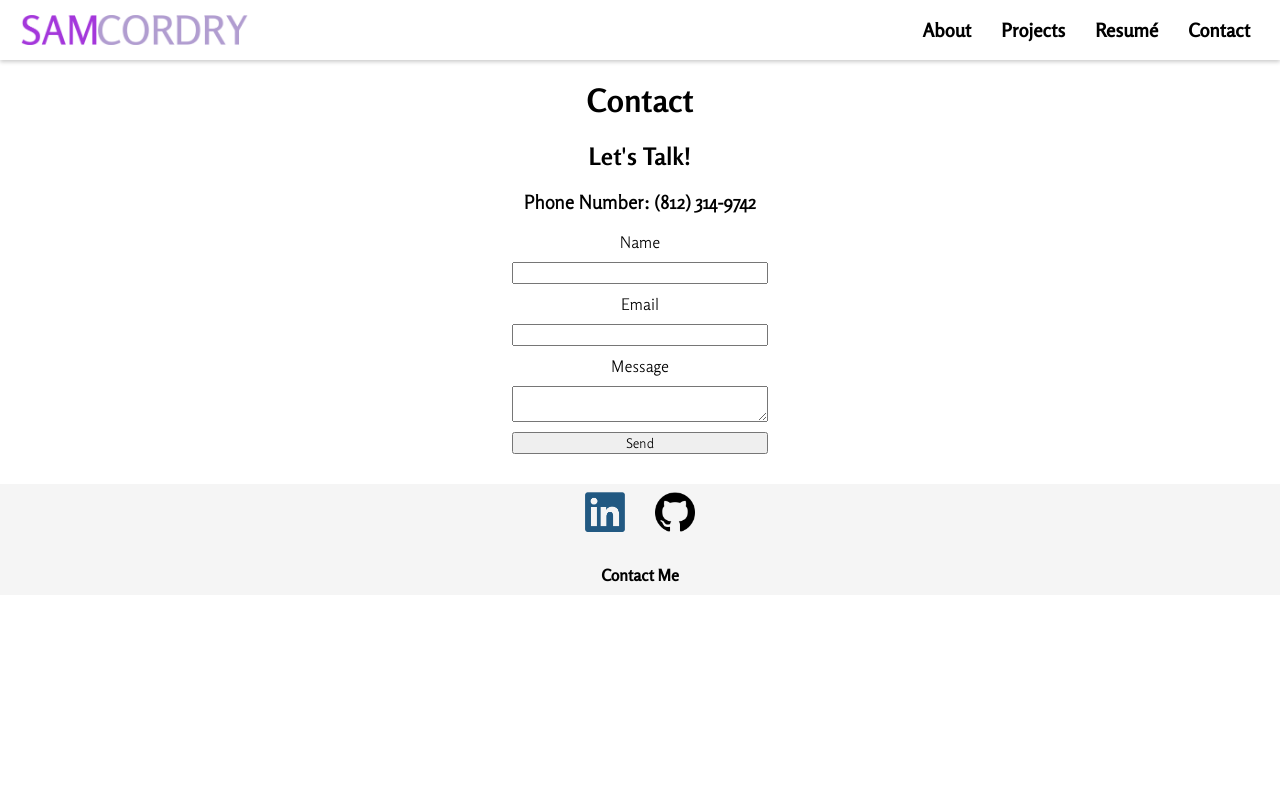
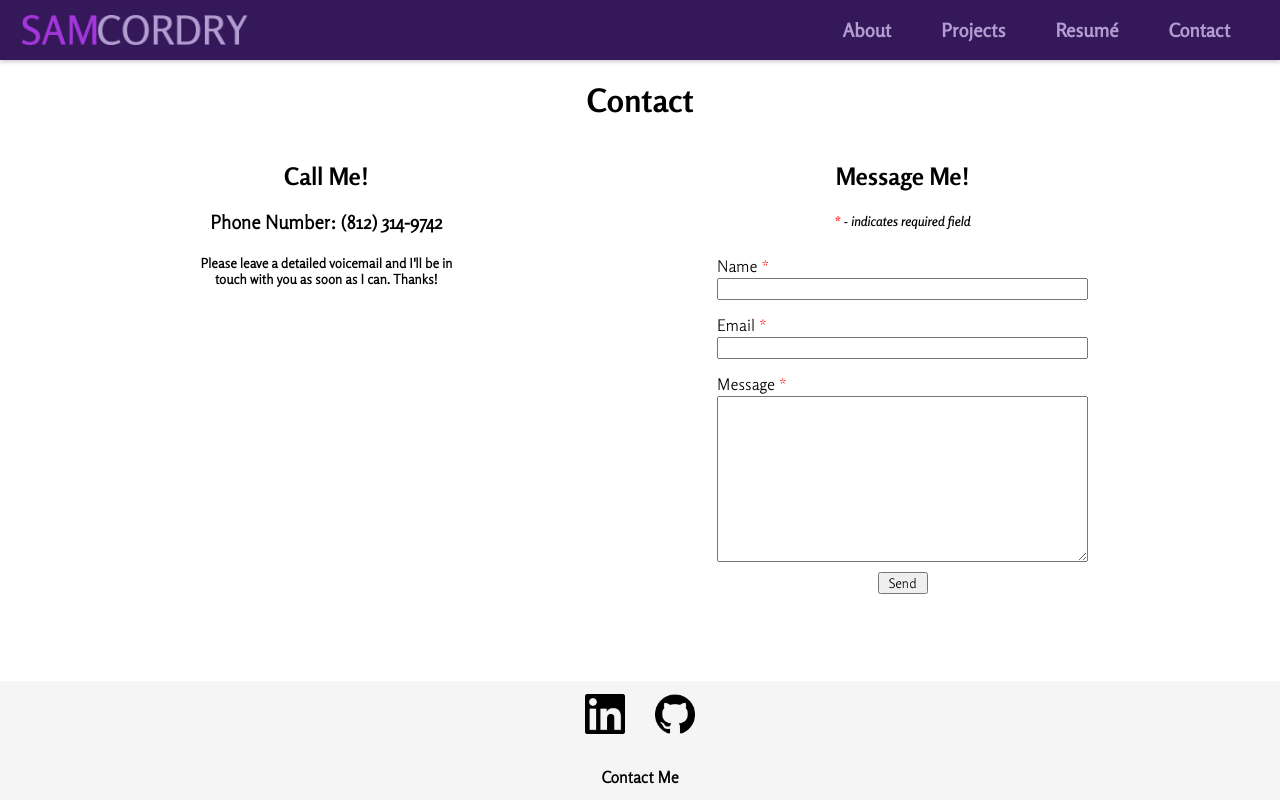
Before and after one commit to Sam-Cordry/personal-website, a React (Create React App) app: page /contact in a window 1280 px wide. Built offline with nearby package versions, Linux system fonts and the light colour scheme.

Commit message:
General content and style update

```diff
--- a/src/App.js
+++ b/src/App.js
@@ -31,6 +31,8 @@ export default function App() {
   return (
     <div className="app">
       <Router>
+      <div className="page-content">
+        <div className="content-wrap">
           <Navbar />
           <Routes>
             <Route exact path="/" element={<About />} />
@@ -38,7 +40,9 @@ export default function App() {
             <Route path="/resume" element={<Resumé />} />
             <Route path="/contact" element={<Contact />} />
           </Routes>
+        </div>
         <Footer />
+      </div>
       </Router>
     </div>
   );
--- a/src/components/ContactForm.js
+++ b/src/components/ContactForm.js
@@ -1,29 +1,59 @@
-import React, { useRef } from "react";
+import React, { useRef, useState } from "react";
 import emailjs from "@emailjs/browser";
 
 export default function ContactForm() {
     const form = useRef();
+    const [name, setName] = useState("");
+    const [email, setEmail] = useState("");
+    const [message, setMessage] = useState("");
+    const [status, setStatus] = useState("");
+    const [statusClass, setStatusClass] = useState("");
 
     const sendEmail = (e) => {
         e.preventDefault();
 
-        emailjs.sendForm('service_3dwou2l', 'template_ugo5p4b', form.current, '_LjK2QS9TkwGrv1cX')
-            .then((result) => {
-                console.log(result.text);
-            }, (error) => {
-                console.log(error.text);
-            });
+        // emailjs.sendForm('service_3dwou2l', 'template_ugo5p4b', form.current, '_LjK2QS9TkwGrv1cX')
+        //     .then((result) => {
+        //         console.log(result.text);
+        //         setStatus("Message Sent!");
+        //         setStatusClass("contact-form-status-success");
+        //     }, (error) => {
+        //         console.log(error.text);
+        //         setStatus("Something went wrong. Please try again later.");
+        //         setStatusClass("contact-form-status-error");
+        //     });
+
+        setName("");
+        setEmail("");
+        setMessage("");
+        setStatus("Message sent! I look forward to reading it!");
+        setStatusClass("contact-form-status-success");
+    };
+
+    const handleNameChange = (e) => {
+        setName(e.target.value);
+    };
+
+    const handleEmailChange = (e) => {
+        setEmail(e.target.value);
+    };
+
+    const handleMessageChange = (e) => {
+        setMessage(e.target.value);
     };
 
     return (
-        <form className="contact-form" ref={form} onSubmit={sendEmail}>
-            <label>Name</label>
-            <input type="text" name="name" required />
-            <label>Email</label>
-            <input type="email" name="email" required />
-            <label>Message</label>
-            <textarea className="contact-form-message" name="message" cols="100" required />
-            <input type="submit" value="Send" />
-        </form>
+        <div>
+            <form className="contact-form" ref={form} onSubmit={sendEmail}>
+                <label className="contact-form-name-label">Name <span className="red">*</span></label>
+                <input type="text" name="name" value={name} onChange={handleNameChange} required className="contact-form-name-field" />
+                <label className="contact-form-email-label">Email <span className="red">*</span></label>
+                <input type="email" name="email" value={email} onChange={handleEmailChange} required className="contact-form-email-field" />
+                <label className="contact-form-message-label">Message <span className="red">*</span></label>
+                <textarea name="message" rows="10" cols="50" value={message} onChange={handleMessageChange} required className="contact-form-message-field" />
+                <input type="submit" value="Send" className="contact-form-submit" />
+            </form>
+            <h5 className={statusClass}>{status}</h5>
+        </div>
     )
 }
--- a/src/components/Footer.js
+++ b/src/components/Footer.js
@@ -15,9 +15,8 @@ export default function Footer() {
                 </a>
             </div>
             <NavLink to="/contact" className="footer-contact" rel="noreferrer">
-                <h4 className="footer-contact">Contact Me</h4>
+                <h4>Contact Me</h4>
             </NavLink>
-            {/* <h5 className="footer-darkmode">Secret Dark Mode!</h5> */}
         </div>
     )
 }
--- a/src/index.css
+++ b/src/index.css
@@ -49,7 +49,7 @@
   src: local("Rosario-SemiBoldItalic"), url("./fonts/Rosario-SemiBoldItalic.ttf") format("truetype");
 }
 
-/* Styling of HTML and React components */
+/* Styling of whole website */
 body {
   margin: 0;
   font-family: -apple-system, BlinkMacSystemFont, 'Segoe UI', 'Roboto', 'Oxygen',
@@ -71,17 +71,29 @@ a:link, a:visited, a:hover, a:active {
   text-align: center;
 }
 
+/* Page alignment styling */
+.page-content {
+  position: relative;
+  min-height: 100vh;
+}
+
+.content-wrap {
+  padding-bottom: 6.5rem;
+}
+
+/* Styling of Navbar */
 .navbar {
   display: flex;
   justify-content: flex-end;
   box-shadow: 0 2px 4px 0 rgba(0,0,0,.2);
   height: 60px;
+  background-color: #35185A;
 }
 
 .navbar-about, .navbar-projects, .navbar-resumé, .navbar-contact {
-  margin-right: 30px;
-  color: black;
-  font-family: "Medium";
+  margin-right: 50px;
+  color: #B19DD0;
+  font-family: "Regular";
 }
 
 .navbar-logo {
@@ -91,9 +103,10 @@ a:link, a:visited, a:hover, a:active {
   width: 100px;
 }
 
+/* Styling of "About" page */
 .about {
-  margin-top: 20px;
-  margin-bottom: 20px;
+  margin-top: 25px;
+  margin-bottom: 25px;
 }
 
 .about-top > h1 {
@@ -103,6 +116,18 @@ a:link, a:visited, a:hover, a:active {
   font-family: "Bold";
 }
 
+.about-main > h2 {
+  margin-bottom: 0px;
+  padding-bottom: 0px;
+  font-family: "Bold";
+}
+
+.about-main > p {
+  margin-top: 10px;
+  font-family: "Light";
+}
+
+/* Styling of "Projects" page */
 .projects-title, .projects-description {
   font-family: "Bold";
 }
@@ -113,41 +138,103 @@ a:link, a:visited, a:hover, a:active {
   font-family: "Light";
 }
 
+/* Styling of "Resumé" page */
 .resumé-title {
   font-family: "Bold";
 }
 
-.contact-title, .contact-description {
+.resumé-viewer {
+  margin-bottom: 30px;
+}
+
+/* Styling of "Contact" page */
+.contact-title, .contact-talk, .contact-message {
   font-family: "Bold";
 }
 
-.contact-info {
+.contact-info, .contact-details {
   font-family: "Light";
+}
+
+.contact-info > a {
+  color: black;
+}
+
+.contact-main {
+  display: flex;
+}
+
+.contact-left {
+  margin-left: 15%;
+  margin-right: 10%;
+}
+
+.contact-right {
+  margin-left: 10%;
+  margin-right: 15%;
+}
+
+.contact-required {
+  font-family: "SemiBoldItalic";
 }
 
 .contact-form {
   display: flex;
   flex-direction: column;
-  margin-right: 40%;
-  margin-left: 40%;
+  margin-right: auto;
+  margin-left: auto;
 }
 
 .contact-form > * {
   margin-bottom: 10px;
 }
 
-.contact-form > label, .contact-form > input {
+.contact-form > label, .contact-form > input, .contact-form > textarea {
   font-family: "Light";
 }
 
-.contact-form-message {
+.contact-form > label {
+  margin-right: auto;
+  margin-top: 5px;
+  margin-bottom: 2px;
+}
+
+.contact-form-message > textarea {
   resize: vertical;
 }
 
+.red {
+  color: red;
+}
+
+.contact-form-submit {
+  width: 50px;
+  margin-left: auto;
+  margin-right: auto;
+}
+
+.contact-form-status-success {
+  color: green;
+  margin-top: 10px;
+  font-family: "Light";
+}
+
+.contact-form-status-error {
+  color: red;
+  margin-top: 10px;
+  font-family: "Regular";
+}
+
+/* Styling of Footer */
 .footer {
-  background-color: #f5f5f5;
+  background-color: #F5F5F5;
+  padding-top: 5px;
   padding-bottom: 10px;
   margin-top: 20px;
+  position: absolute;
+  bottom: 0;
+  width: 100%;
+  height: 6.5rem;
 }
 
 .footer-logos {
@@ -161,10 +248,15 @@ a:link, a:visited, a:hover, a:active {
   width: 40px;
   margin-left: 15px;
   margin-right: 15px;
+  margin-bottom: 0px;
+  padding-bottom: 0px;
 }
 
 .footer-contact {
   color: black;
   margin-bottom: 0px;
-  font-family: "Medium";
+  margin-top: 0px;
+  padding-bottom: 0px;
+  padding-top: 0px;
+  font-family: "Light";
 }
--- a/src/pages/About.js
+++ b/src/pages/About.js
@@ -8,7 +8,8 @@ export default function About() {
                 <h1>Welcome to my little corner of the Internet.</h1>
             </div>
             <div className="about-main">
-
+                <h2>Who am I?</h2>
+                <p>I am a current student at Rochester Institute of Technology, pursuing a degree in Computer Science.</p>
             </div>
         </div>
     )
--- a/src/pages/Contact.js
+++ b/src/pages/Contact.js
@@ -5,11 +5,18 @@ export default function Contact() {
     return (
         <div className="contact">
             <h1 className="contact-title">Contact</h1>
-            <h2 className="contact-description">Let's Talk!</h2>
-            <div className="contact-info">
-                <h3>Phone Number: (812) 314-9742</h3>
+            <div className="contact-main">
+                <div className="contact-left">
+                    <h2 className="contact-talk">Call Me!</h2>
+                    <h3 className="contact-info">Phone Number: <a href="tel:8123149742">(812) 314-9742</a></h3>
+                    <h5 className="contact-details">Please leave a detailed voicemail and I'll be in touch with you as soon as I can. Thanks!</h5>
+                </div>
+                <div className="contact-right">
+                    <h2 className="contact-message">Message Me!</h2>
+                    <h5 className="contact-required"><span className="red">*</span> - indicates required field</h5>
+                    <ContactForm />
+                </div>
             </div>
-            <ContactForm />
         </div>
     )
 }
--- a/src/pages/Projects.js
+++ b/src/pages/Projects.js
@@ -6,9 +6,18 @@ export default function Projects() {
             <h1 className="projects-title">Projects and Experience</h1>
             <h2 className="projects-description">Check out what I've done!</h2>
             <div className="projects-main">
-                <h3>Personal Website</h3>
-                <h3>Envelope Budget System</h3>
-                <h3>FRC Robotics Program Development</h3>
+                <h3 className="projects-website">Personal Website</h3>
+                <ul>
+                    <li></li>
+                </ul>
+                <h3 className="projects-envelope">Envelope Budget System</h3>
+                <ul>
+                    <li></li>
+                </ul>
+                <h3 className="projects-robotics">FRC Robotics</h3>
+                <ul>
+                    <li></li>
+                </ul>
             </div>
         </div>
     )
--- a/src/pages/Resumé.js
+++ b/src/pages/Resumé.js
@@ -5,7 +5,7 @@ export default function Resumé() {
     return (
         <div className="resumé">
             <h1 className="resumé-title">Resumé</h1>
-            <iframe src={Cordry_Resume} title="Cordry_Resumé" width="75%" height="800px"></iframe>
+            <iframe src={Cordry_Resume} title="Cordry_Resumé" width="75%" height="800px" className="resumé-viewer"></iframe>
         </div>
     )
 }
```
Also changed, not shown: src/images/Linkedin-Logo.png. Lines whose indentation alone changed are shown as unchanged.
